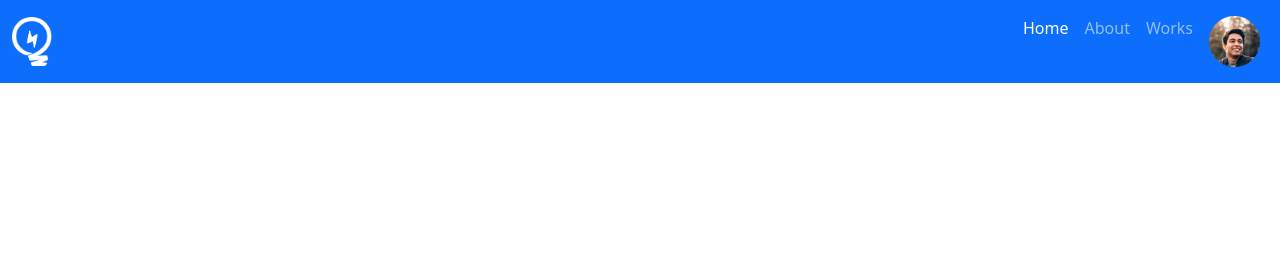
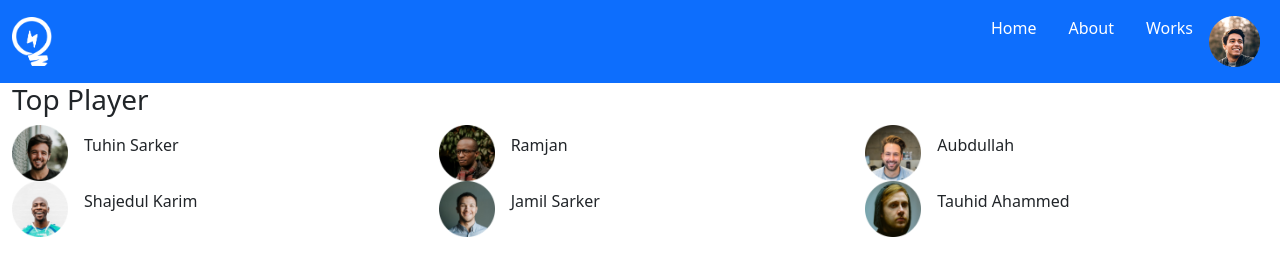
Before and after one commit to Tuhinsarker138/leader-board-master, a plain HTML site: page index.html in a window 1280 px wide. Drawn offline with nearby package versions, Linux system fonts and the light colour scheme.

Commit message:
player added

```diff
--- a/index.html
+++ b/index.html
@@ -19,14 +19,14 @@
               </button>
               <div class="collapse navbar-collapse" id="navbarText">
                 <ul class=" navbar-nav ms-auto mb-2 mb-lg-0 ">
-                  <li class="nav-item">
-                    <a class="nav-link active" aria-current="page" href="#">Home</a>
+                  <li class="nav-item me-3">
+                    <a class="nav-link text-white" aria-current="page" href="#">Home</a>
+                  </li>
+                  <li class="nav-item me-3">
+                    <a class="nav-link text-white" href="#">About</a>
                   </li>
                   <li class="nav-item">
-                    <a class="nav-link" href="#">About</a>
-                  </li>
-                  <li class="nav-item">
-                    <a class="nav-link" href="#">Works</a>
+                    <a class="nav-link text-white" href="#">Works</a>
                   </li>
                   <li class="nav-item"><a href="#" class="nav-link">
                     <img src="images/icons/profile.png" alt="">
@@ -37,7 +37,39 @@
             </div>
           </nav>
     </header>
-
+    <main>
+        <section class="container-fluid top-player">
+            <h3>Top Player</h3>
+            <div class="row">
+                <div class="col-md-4 player d-flex align-items-center">
+                    <img src="images/players/player-1.png" alt="">
+                    <p class="ps-3">Tuhin Sarker</p>
+                </div>
+                <div class="col-md-4 player d-flex align-items-center">
+                    <img src="images/players/player-2.png" alt="">
+                    <p class="ps-3">Ramjan</p>
+                </div>
+                <div class="col-md-4 player d-flex align-items-center">
+                    <img src="images/players/player-3.png" alt="">
+                    <p class="ps-3">Aubdullah</p>
+                </div>
+            </div>
+            <div class="row">
+                <div class="col-md-4 player d-flex align-items-center">
+                    <img src="images/players/player-4.png" alt="">
+                    <p class="ps-3">Shajedul Karim</p>
+                </div>
+                <div class="col-md-4 player d-flex align-items-center">
+                    <img src="images/players/player-5.png" alt="">
+                    <p class="ps-3">Jamil Sarker</p>
+                </div>
+                <div class="col-md-4 player d-flex align-items-center">
+                    <img src="images/players/player-6.png" alt="">
+                    <p class="ps-3">Tauhid Ahammed</p>
+                </div>
+            </div>
+        </section>
+    </main>
 
     <script src="https://cdn.jsdelivr.net/npm/@popperjs/core@2.11.5/dist/umd/popper.min.js" integrity="sha384-Xe+8cL9oJa6tN/veChSP7q+mnSPaj5Bcu9mPX5F5xIGE0DVittaqT5lorf0EI7Vk" crossorigin="anonymous"></script>
     <script src="https://cdn.jsdelivr.net/npm/bootstrap@5.2.0/dist/js/bootstrap.min.js" integrity="sha384-ODmDIVzN+pFdexxHEHFBQH3/9/vQ9uori45z4JjnFsRydbmQbmL5t1tQ0culUzyK" crossorigin="anonymous"></script>
--- a/style.css
+++ b/style.css
@@ -1,3 +1,12 @@
+body{
+    background-color: #F3F1FF;
+}
 .brand-logo{
     width: 40px;
 }
+.me-3 {
+    margin-left: ($spacer ) !important;
+}
+.player img{
+    width: 56px;
+}
```
